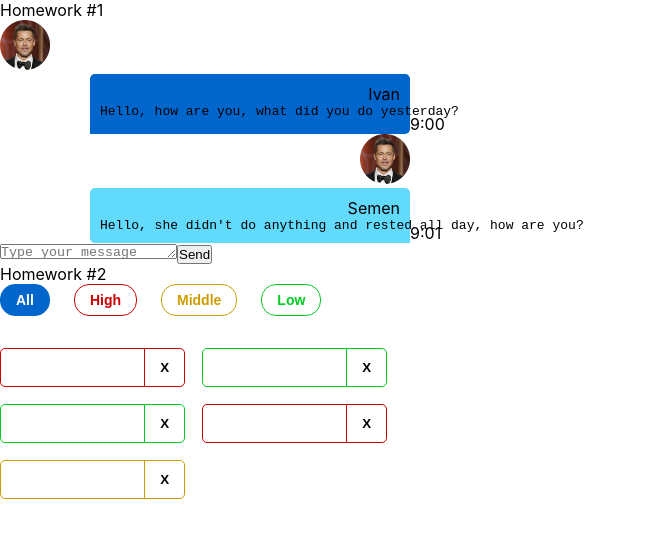
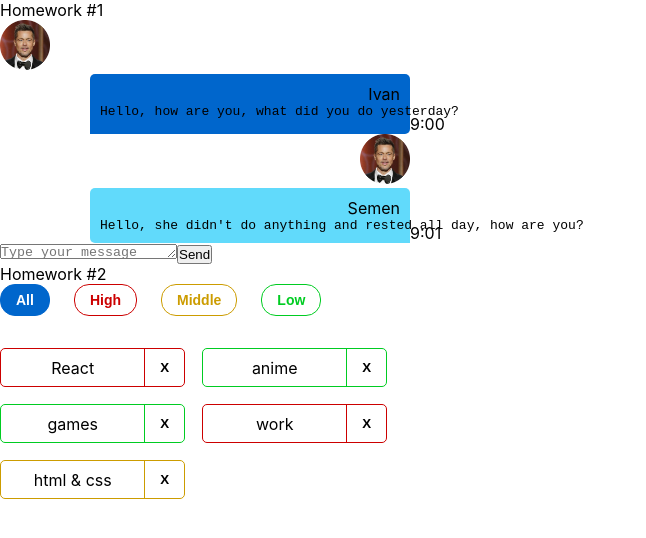
Before and after one commit to SandraYushko/DZ-s-avtoproverkoi, a React (Create React App) app: page / in a window 1280 px wide. Shown: the top 538 px of the page, without its empty margins (0-646 px from the left). Built offline with nearby package versions, Linux system fonts and the light colour scheme.

Commit message:
HW02 filterAffairs deleteAffair deleteAffairCallback

```diff
--- a/src/s2-homeworks/hw02/HW2.tsx
+++ b/src/s2-homeworks/hw02/HW2.tsx
@@ -7,14 +7,14 @@ import affairs from './affairs/Affairs';
 * 1 - + описать типы AffairPriorityType, AffairType
 * 2 - + указать нужный тип для defaultAffairs
 * 3 - + дописать типы и логику функции filterAffairs и проверить её тестами
-* 4 - выполнить пункт 3 для функции deleteAffair
+* 4 - + выполнить пункт 3 для функции deleteAffair
 * 5 - + указать нужный тип в useState с affairs
-* 6 - дописать тип и логику функции deleteAffairCallback
-* 7 - в файле Affairs.tsx дописать типизацию пропсов
+* 6 - + дописать тип и логику функции deleteAffairCallback
+* 7 - + в файле Affairs.tsx дописать типизацию пропсов
 * 8 - + в файле Affairs.tsx дописать логику функций setAll, setHigh, setMiddle, setLow
-* 9 - в файле Affair.tsx дописать типизацию пропсов
-* 10 - в файле Affair.tsx дописать функции deleteCallback и использовать
-* 11 - в файле Affair.tsx отобразить приходящие данные
+* 9 - + в файле Affair.tsx дописать типизацию пропсов
+* 10 - + в файле Affair.tsx дописать функции deleteCallback и использовать
+* 11 - + в файле Affair.tsx отобразить приходящие данные
 * */
 
 // types
@@ -50,20 +50,23 @@ export const filterAffairs = (affairs: Array<AffairType>, filter: FilterType): A
     else return affairs
 }
 
-
 export const deleteAffair = (affairs: Array<AffairType>, _id: number): Array<AffairType> => {
-    affairs.filter(t => t._id!=_id)
-    return affairs // need to fix
+    affairs = affairs.filter(t => t._id !== _id)
+    return affairs
+    console.log(affairs)
 }
 
+
+
 function HW2() {
-    const [affairs, setAffairs] = useState<Array<AffairType>>(defaultAffairs) // need to fix any
+    const [affairs, setAffairs] = useState<Array<AffairType>>(defaultAffairs)
     const [filter, setFilter] = useState<FilterType>('all')
 
     const filteredAffairs = filterAffairs(affairs, filter)
+
     const deleteAffairCallback = (_id: number) => {
-        deleteAffair(affairs, _id)
-        setAffairs(affairs)
+
+        setAffairs(deleteAffair(affairs, _id))
     }
 
     return (
--- a/src/s2-homeworks/hw02/affairs/Affairs.tsx
+++ b/src/s2-homeworks/hw02/affairs/Affairs.tsx
@@ -6,7 +6,7 @@ import s from './Affairs.module.css'
 type AffairsPropsType = {
     data: Array<AffairType> // need to fix any
     setFilter: (filter: FilterType)=>void
-    deleteAffairCallback: any
+    deleteAffairCallback: (_id: number) => void
     filter: FilterType
 }
 
--- a/src/s2-homeworks/hw02/affairs/affair/Affair.tsx
+++ b/src/s2-homeworks/hw02/affairs/affair/Affair.tsx
@@ -22,9 +22,7 @@ function Affair(props: AffairPropsType) {
             className={affairClass}
         >
             <div id={'hw2-name-' + props.affair._id} className={nameClass}>
-                {/*создаёт студент*/}
-
-                {/**/}
+                {props.affair.name}
             </div>
             <div id={'hw2-priority-' + props.affair._id} hidden>
                 {props.affair.priority}
```
